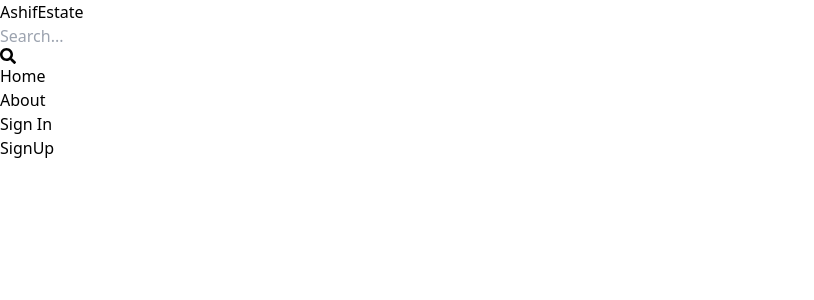
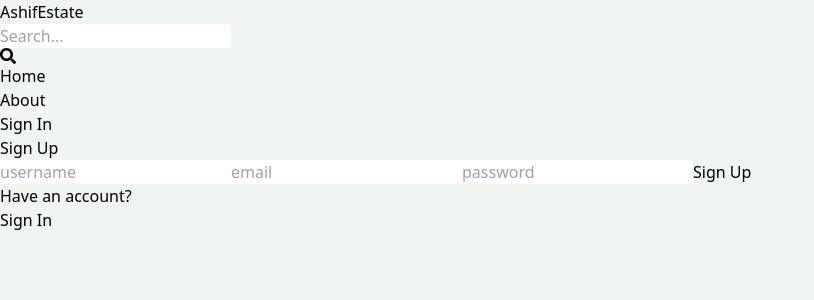
Before and after one commit to apply007/mern-estate, a React (Vite) app in the folder client/: page /sign-up in a window 1280 px wide. Shown: the top 300 px of the page, without its empty margins (0-814 px from the left). Built offline with nearby package versions, Linux system fonts and the light colour scheme.

Commit message:
Sign Up Ui

```diff
--- a/client/src/index.css
+++ b/client/src/index.css
@@ -1,3 +1,7 @@
 @tailwind base;
 @tailwind components;
 @tailwind utilities;
+
+body{
+    background-color: rgb(241,245,241);
+}
--- a/client/src/pages/SignUp.jsx
+++ b/client/src/pages/SignUp.jsx
@@ -1,7 +1,41 @@
-import React from 'react'
+import React from "react";
+import {Link} from "react-router-dom";
 
 export default function SignUp() {
   return (
-    <div>SignUp</div>
-  )
+    <div className="p-3 max-w-lg mx-auto">
+      <h1 className="text-3xl text-center font-semibold my-7">Sign Up</h1>
+      <form className="flex flex-col my-3 gap-4">
+        <input
+          type="text"
+          placeholder="username"
+          className="border p-3 rounded-lg"
+          id="username"
+        />
+        <input
+          type="email"
+          placeholder="email"
+          className="border p-3 rounded-lg"
+          id="email"
+        />
+        <input
+          type="password"
+          placeholder="password"
+          className="border p-3 rounded-lg"
+          id="password"
+        />
+        <button className="bg-slate-700 text-white p-3 rounded-lg uppercase hover:opacity-95 disabled:opacity-80">
+          Sign Up
+        </button>
+        <button></button>
+      </form>
+      <div className="flex gap-2 mt-5">
+        <p>Have an account?</p>
+        <Link to={'/sign-in'}>
+<span className="text-blue-800">Sign In</span>
+
+        </Link>
+      </div>
+    </div>
+  );
 }
```
